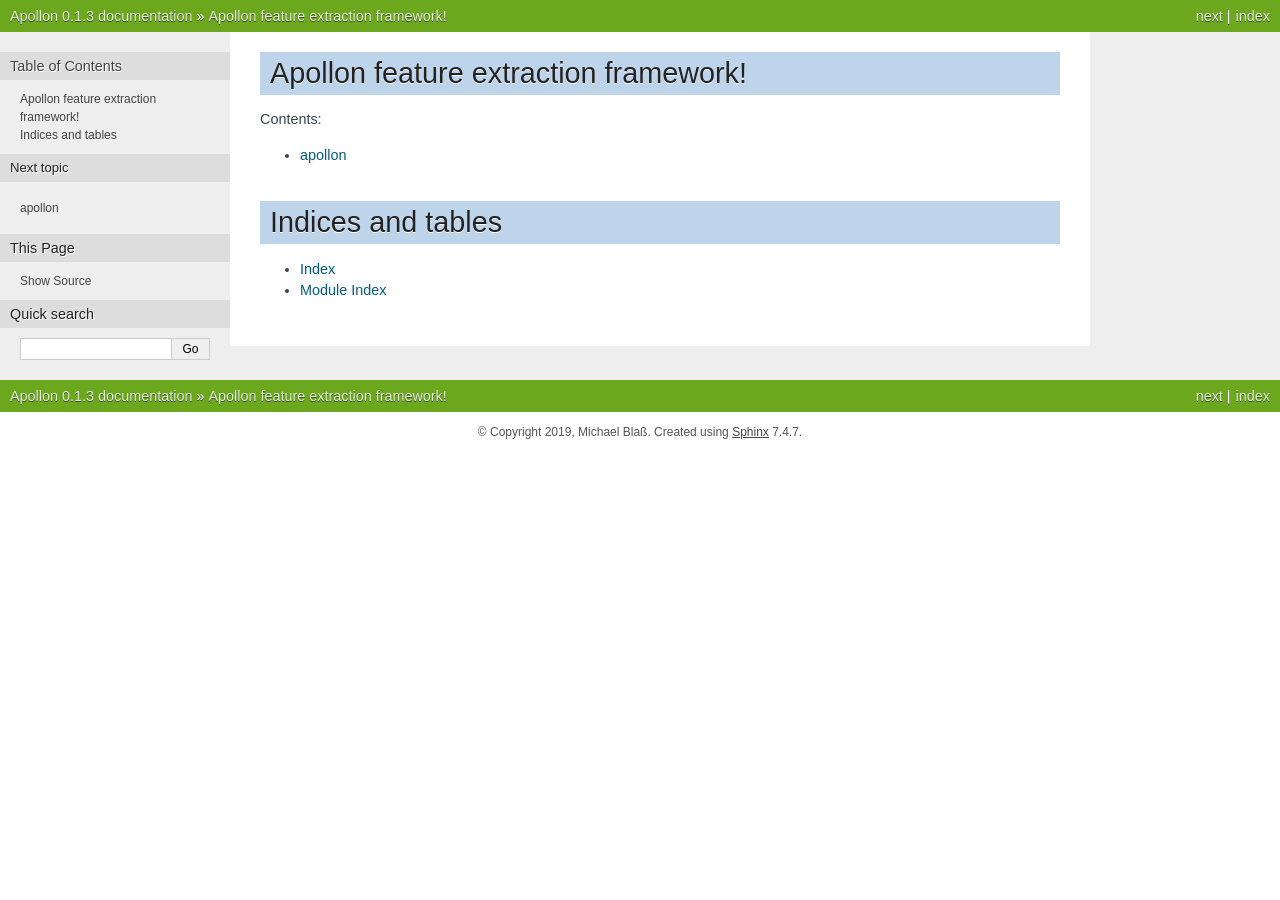
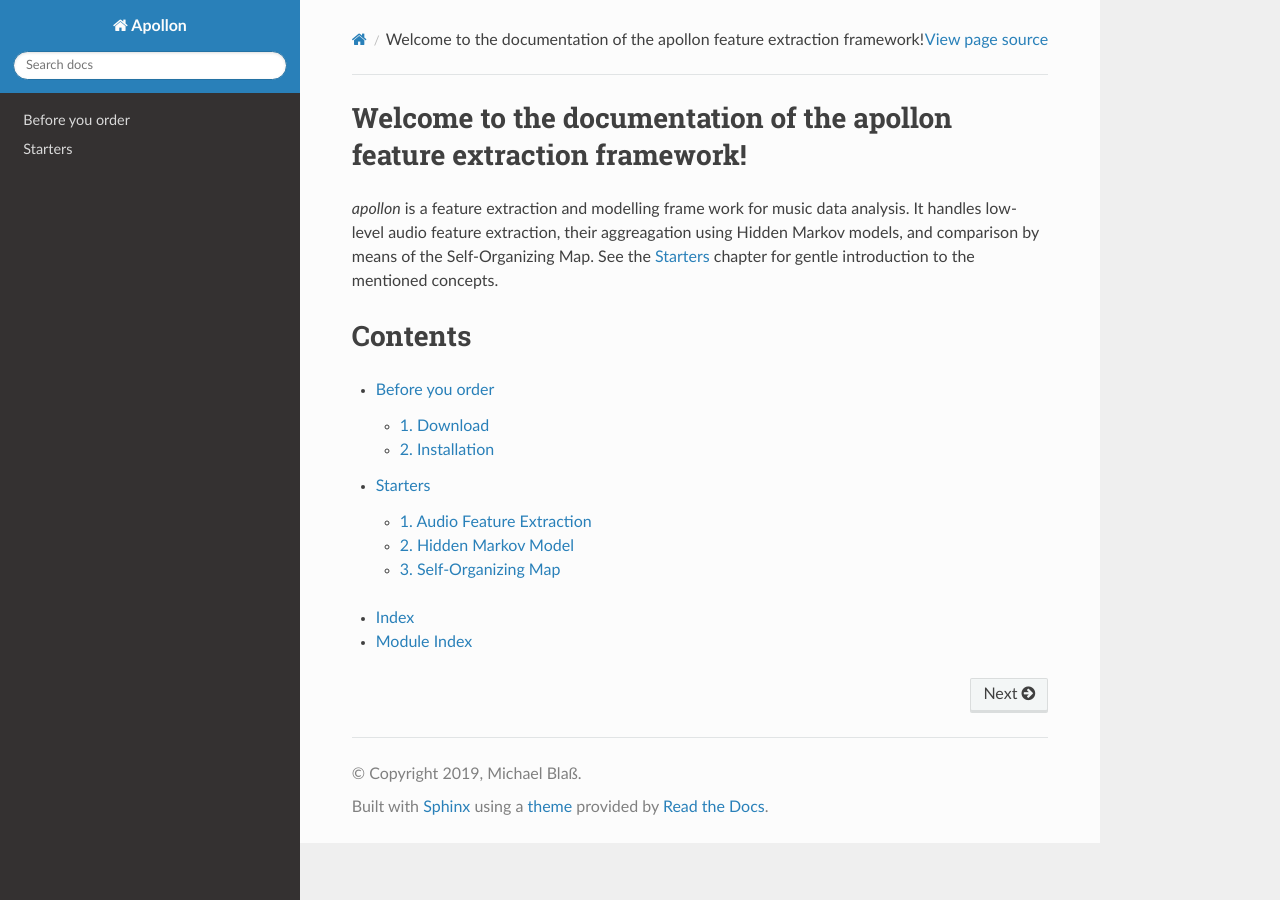
Before and after one commit to ifsm/apollon, a Sphinx documentation site: the page built from docs/source/index.rst, in a window 1280 px wide. Built offline with Sphinx 7.4.7 and the Read the Docs theme 2.0.0, drawn with Linux system fonts in a browser that asks for light colours.

Commit message:
Updated docs

```diff
--- a/docs/source/conf.py
+++ b/docs/source/conf.py
@@ -35,7 +35,6 @@ extensions = ['sphinxcontrib.apidoc', 'sphinx.ext.napoleon']
 # apidoc config
 apidoc_module_dir = '../../apollon/'
 apidoc_output_dir = 'reference'
-apidoc_excluded_paths = ['test']
 apidoc_separate_modules = True
 apidoc_module_first = True
 apidoc_full = True
@@ -54,7 +53,7 @@ templates_path = ['_templates']
 # List of patterns, relative to source directory, that match files and
 # directories to ignore when looking for source files.
 # This pattern also affects html_static_path and html_extra_path.
-exclude_patterns = ['test']
+exclude_patterns = []
 
 
 # -- Options for HTML output -------------------------------------------------
@@ -62,7 +61,7 @@ exclude_patterns = ['test']
 # The theme to use for HTML and HTML Help pages.  See the documentation for
 # a list of builtin themes.
 #
-html_theme = 'nature'
+html_theme = 'sphinx_rtd_theme'
 
 # Add any paths that contain custom static files (such as style sheets) here,
 # relative to this directory. They are copied after the builtin static files,
--- a/docs/source/index.rst
+++ b/docs/source/index.rst
@@ -3,17 +3,22 @@
    You can adapt this file completely to your liking, but it should at least
    contain the root `toctree` directive.
 
-Apollon feature extraction framework!
-=====================================
+Welcome to the documentation of the apollon feature extraction framework!
+=========================================================================
+*apollon* is a feature extraction and modelling frame work for music data
+analysis. It handles low-level audio feature extraction, their aggreagation
+using Hidden Markov models, and comparison by means of the Self-Organizing Map.
+See the :doc:`starters` chapter for gentle introduction to the mentioned
+concepts.
+
+Contents
+========
 
 .. toctree::
    :maxdepth: 2
-   :caption: Contents:
 
-   modules
-
-Indices and tables
-==================
+   installation
+   starters
 
 * :ref:`genindex`
 * :ref:`modindex`
--- /dev/null
+++ b/docs/source/installation.rst
@@ -0,0 +1,16 @@
+Before you order
+================
+
+1. Download
+-----------
+Download the repository from the gitlab server using
+``git clone git@gitlab.rrz.uni-hamburg.de:bla7667/apollon.git``
+
+2. Installation
+----------------
+To install apollon, navigate to its repository's source directory and install
+using pip:
+``
+cd path/to/apollon
+pip install .
+``
--- a/docs/source/reference/apollon.commands.rst
+++ b/docs/source/reference/apollon.commands.rst
@@ -11,5 +11,6 @@ Submodules
 
 .. toctree::
 
+   apollon.commands.apollon_export
    apollon.commands.apollon_features
    apollon.commands.apollon_onsets
--- a/docs/source/reference/apollon.rst
+++ b/docs/source/reference/apollon.rst
@@ -27,7 +27,6 @@ Submodules
    apollon.datasets
    apollon.decorators
    apollon.exceptions
-   apollon.extract
    apollon.fractal
    apollon.io
    apollon.onsets
--- /dev/null
+++ b/docs/source/starters.rst
@@ -0,0 +1,14 @@
+Starters
+========
+
+1. Audio Feature Extraction
+----------------------------
+Extract some of the most common low-level audio feauters.
+
+2. Hidden Markov Model
+-----------------------
+Estimate Poisson-distributed Hidden Markov Models.
+
+3. Self-Organizing Map
+-----------------------
+Train some Self-organizing maps.
```
Also changed, not shown: docs/source/reference/apollon.commands.apollon_export.rst (added, +7 -0 lines).
